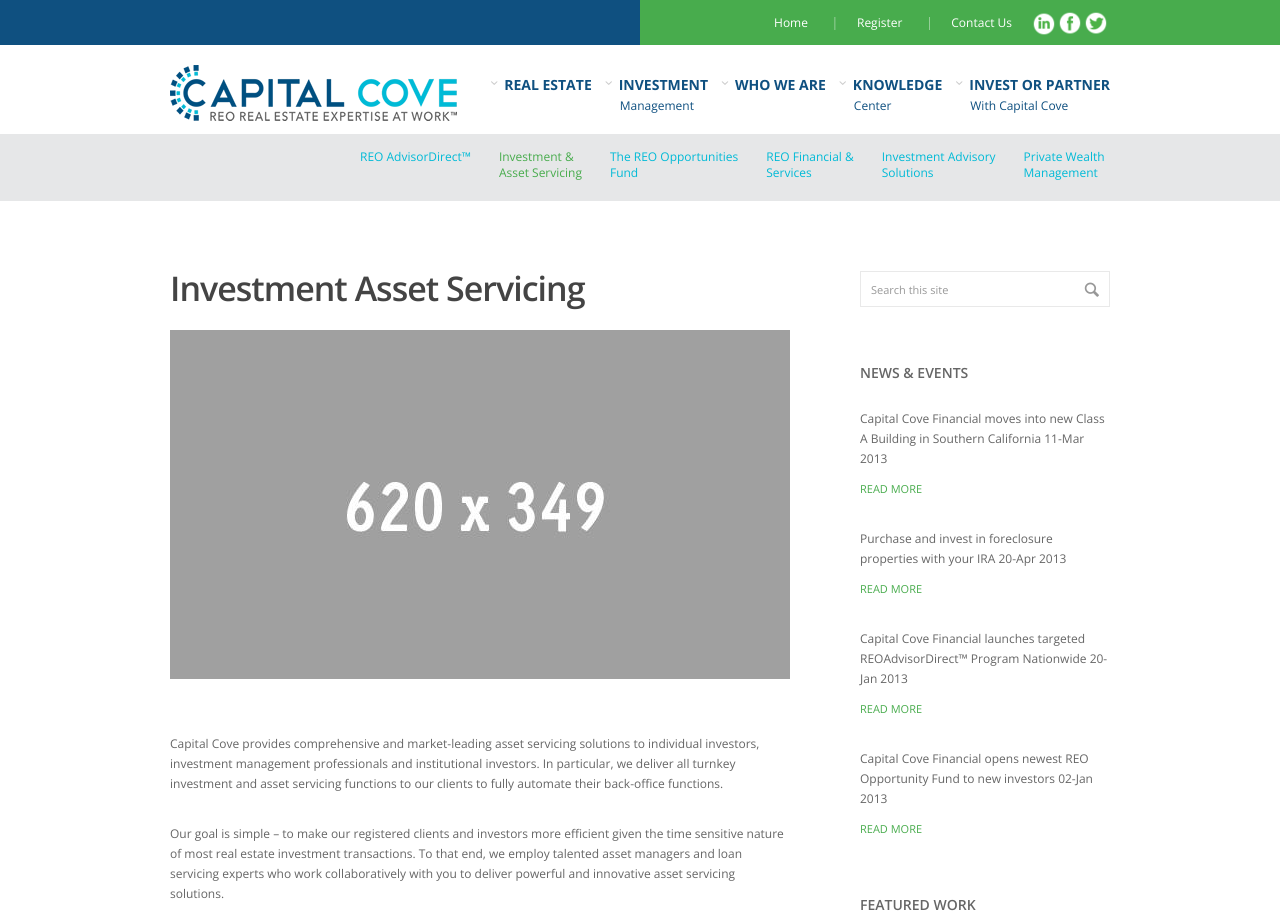
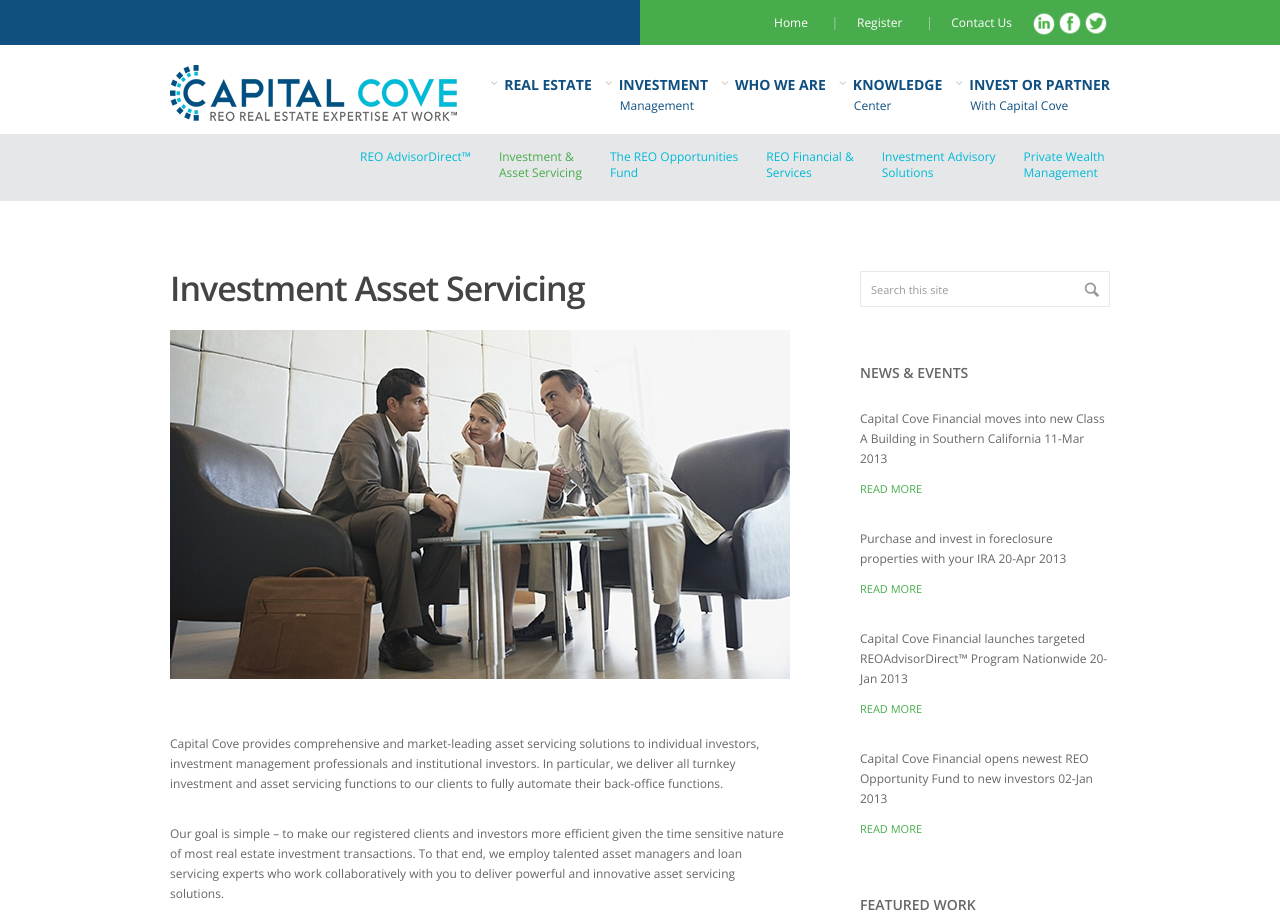
Before and after one commit to kareypowell/CapitalCove, a PHP site: page /InvestmentAssetServicing.php in a window 1280 px wide. Shown: the top 915 px of the page. Run offline with PHP 8.4, Linux system fonts and the light colour scheme; some libraries are stand-ins or nearby versions.

Commit message:
Add image for InvestmentAssetServicing content

```diff
--- a/InvestmentAssetServicing.php
+++ b/InvestmentAssetServicing.php
@@ -44,7 +44,7 @@
 							<!--post image-->
 							<div class="row-fluid">
 								<div class="span12  post-image">
-									<a href="#"><img src="img/blank/620x349.gif" class="peLazyLoading" data-original="img/content/blog1-620x349.jpg" width="620" height="349" alt="alt text" /></a>
+									<a href="#"><img src="img/content/Inv-Asset-Servicing1.png" class="peLazyLoading" data-original="img/content/Inv-Asset-Servicing1.png" width="620" height="349" alt="alt text" /></a>
 								</div>
 							</div>
 
```
Also changed, not shown: img/content/Inv-Asset-Servicing1.png (added).
